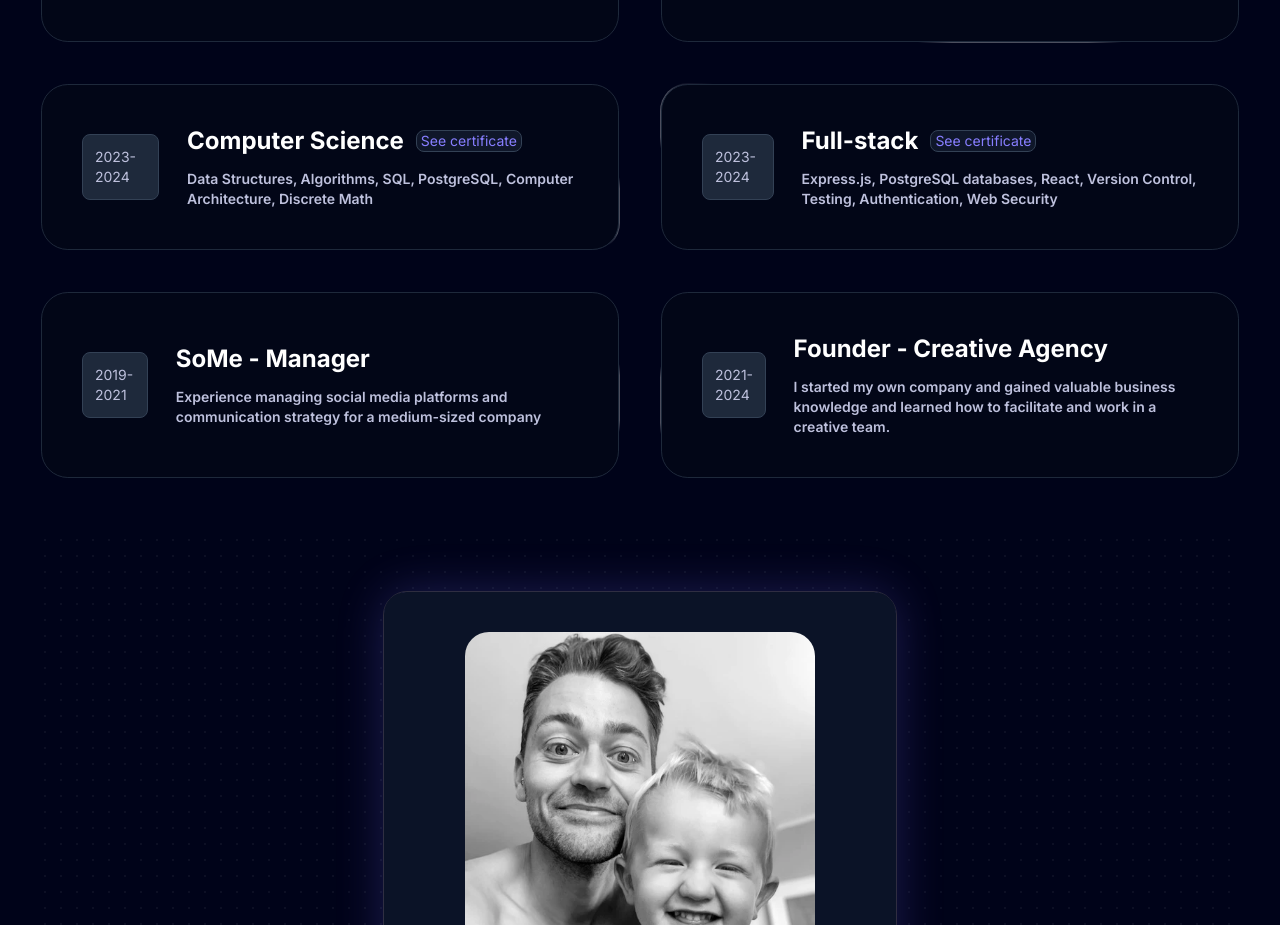
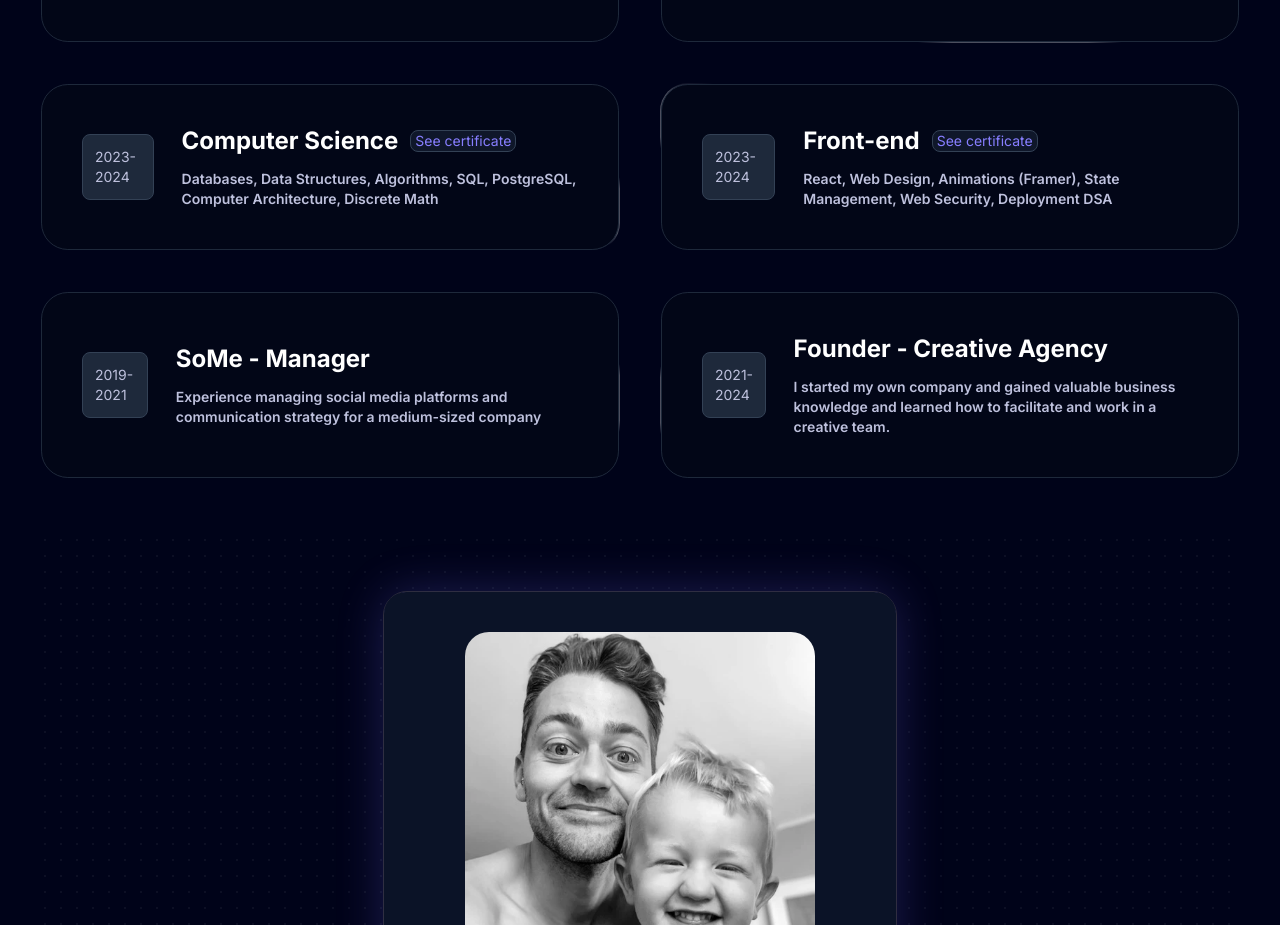
Before and after one commit to t-holmquist/portfolio, a Next.js app: page / in a window 1280 px wide. Shown: the part 3040-3965 px from the top of the page. Built offline with nearby package versions, Linux system fonts and the light colour scheme.

Commit message:
dialog shift fix

```diff
--- a/components/Experience.tsx
+++ b/components/Experience.tsx
@@ -48,7 +48,7 @@ const Experience = () => {
                                             <DialogHeader>
                                                 <DialogTitle>Certificate</DialogTitle>
                                             </DialogHeader>
-                                                <Image src={card.certificate} width={550} height={550} alt="certificate" className="rounded-lg"/>
+                                                <Image src={card.certificate} width={550} height={430} alt="certificate" className="rounded-lg" placeholder="blur" blurDataURL="/5x5-pixel.png"/>
                                         </DialogContent>
                                     </Dialog>
                                 )}
--- a/data/index.ts
+++ b/data/index.ts
@@ -116,7 +116,7 @@ export const navItems = [
     {
       id: 3,
       title: "Computer Science",
-      desc: "Data Structures, Algorithms, SQL, PostgreSQL, Computer Architecture, Discrete Math",
+      desc: "Databases, Data Structures, Algorithms, SQL, PostgreSQL, Computer Architecture, Discrete Math",
       className: "md:col-span-2", // change to md:col-span-2
       thumbnail: "/b4.svg",
       year: "2023-2024",
@@ -125,8 +125,8 @@ export const navItems = [
     },
     {
       id: 4,
-      title: "Full-stack",
-      desc: "Express.js, PostgreSQL databases, React, Version Control, Testing, Authentication, Web Security",
+      title: "Front-end",
+      desc: "React, Web Design, Animations (Framer), State Management, Web Security, Deployment DSA",
       className: "md:col-span-2",
       thumbnail: "/b4.svg",
       year: "2023-2024",
```
Also changed, not shown: public/5x5-pixel.png (added).
